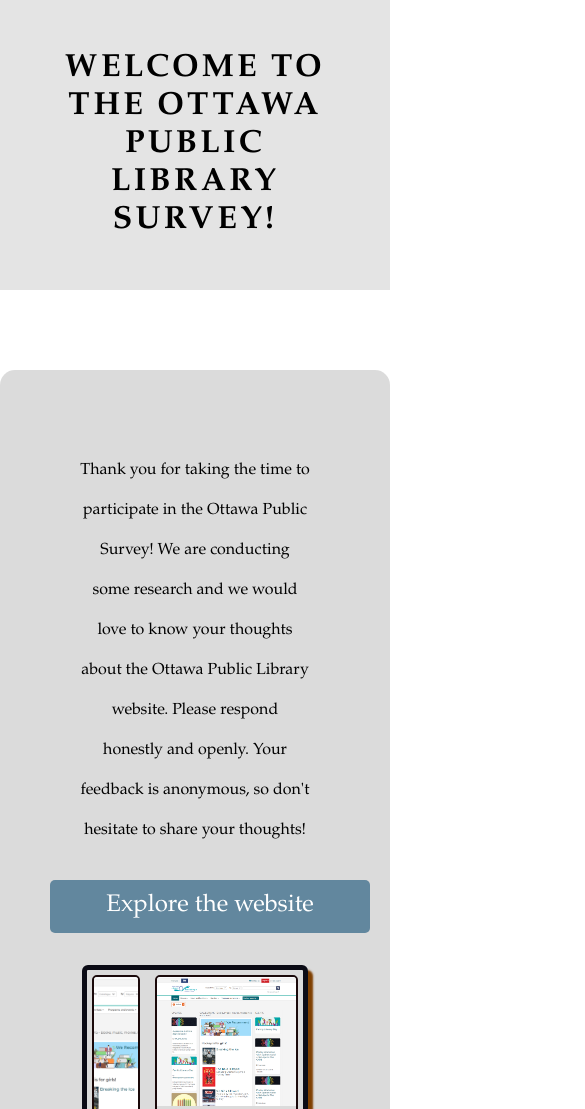
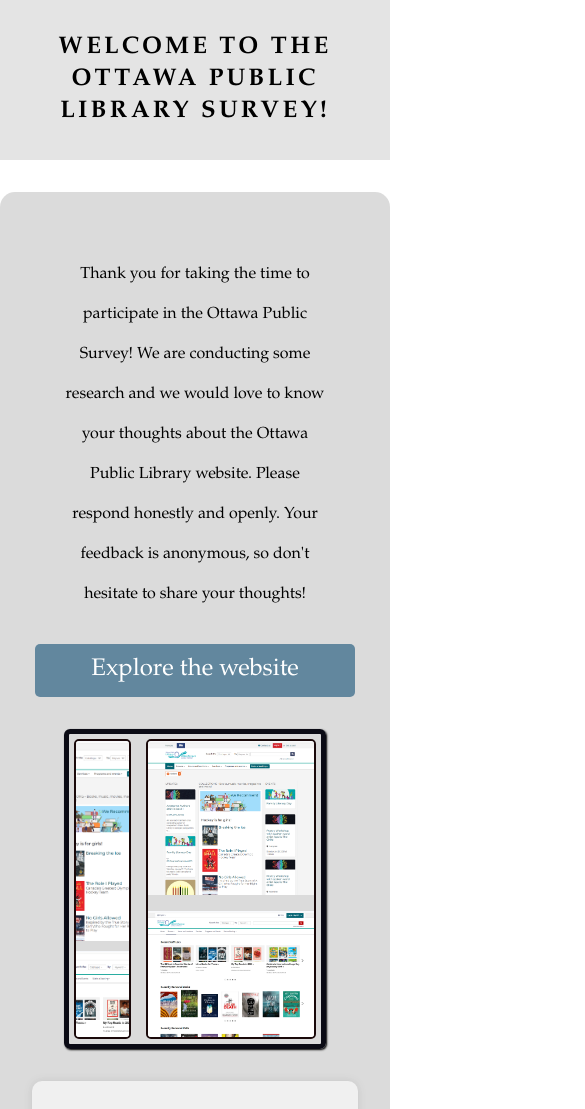
Before and after one commit to AmaniLouendriz/UI_course_labs, a plain HTML site: page lab1/index.html in a window 390 px wide. Shown: the top 1109 px of the page, 585 px wide, since content can reach past the window. Drawn offline with Linux system fonts and the light colour scheme.

Commit message:
added some responsiveness

```diff
--- a/lab1/index.html
+++ b/lab1/index.html
@@ -8,7 +8,7 @@
 </head>
 <body>
     <div class="form_bg">
-        <h1 class="title">Welcome to the Ottawa Public Library Survey!</h1>
+        <div class="title">Welcome to the Ottawa Public Library Survey!</div>
         <div class="form_text">
             <form id="OPL_form">
                 <p>Thank you for taking the time to participate in the Ottawa Public Survey! We are conducting some research and we would love to know your thoughts about the Ottawa Public Library website. Please respond honestly and openly. Your feedback is anonymous, so don't hesitate to share your thoughts!</p>
--- a/lab1/styles/index.css
+++ b/lab1/styles/index.css
@@ -8,20 +8,23 @@
     font-family:"Garamond",sans-serif;
 }
 
+/* first title styles */
 .title {
     text-align: center;
-    padding: 50px;
+    padding: 2rem;
     font-family: Futura,Garamond, sans-serif;
     text-transform: uppercase;
     background-color: rgb(210, 210, 210,0.6);
     letter-spacing: 0.2rem;
+    font-size: 2rem;
+    font-weight: bold;
+    line-height: 2rem;
 }
 
 .form_bg {
     /* initializing bg-image and bg-image-opacity variables  */
     --bg-image:url("../images/BackGroundImage.jpg");
     --bg-image-opacity:.6;
-    /* isolation: isolate; */
 }
 
 .form_bg::after {
@@ -42,9 +45,8 @@
 
 .form_text {
     background-color: rgb(210, 210, 210,0.8);
-    margin: 5rem auto;
-    align-items: center;
-    padding: 50px;
+    margin: 2rem auto;
+    padding: 2rem;
     border-radius: 15px;
     text-align: center;
     width: 70rem;
@@ -56,8 +58,9 @@
     line-height: 40px;
 }
 
+/* this btn class is used for both buttons */
+
 .btn {
-    /* border: 2px solid black; */
     padding: 12px;
     border-radius: 5px;
     background-color: rgb(98, 135, 158);
@@ -77,16 +80,10 @@
 
 .btn:hover {
     background-color: rgb(20, 51, 70) ;
-
 }
 
-/* carousel configuration */
-img {
-    display: block;
-    /* look more into max-width */
-    max-width: 100%;
-    /* border: 2px solid darkblue; */
-}
+/* carousel configuration*/
+
 
 .slider {
     border: 5px solid rgb(11, 11, 21);
@@ -96,11 +93,9 @@
     gap: 15px;
     overflow: hidden;
     height: 40rem;
-    /* width: 60rem; */
     padding: 5px;
-    box-shadow: 5px 5px 2px #7f3f00;
+    box-shadow: 1px 1px 2px;
     border-radius: 6px;
-
 }
 
 .gallery {
@@ -129,6 +124,7 @@
     overflow-x: hidden;
     border: 2px solid rgb(26, 9, 10);
     border-radius: 5px;
+    display: block;
 }
 
 .left_nav a {
@@ -156,16 +152,15 @@
   padding: 20px; /* Add padding as needed */
   box-shadow: 0 0 10px rgba(0, 0, 0, 0.1);
   text-align: left;
-
+  margin: 0 auto;
 }
 
 .question {
     padding: 1rem;
-    align-items: center;
 }
 
 
- .container {
+.container {
     display: block;
     position: relative;
     padding-left: 1rem;
@@ -206,14 +201,28 @@
 .root{
     display:flex;
     height:100%;
-    background-color: rgb(101, 164, 181);
-    z-index: 2;
-
+    background-color: rgb(20, 51, 70);
 }
 .footer{
     font-size:18px;
     margin:0 auto;
     color: #fff;
-    z-index: 3;
+}
 
+
+@media screen and (max-width: 600px) {
+    .title{
+        font-size: 1.5rem;
+    }
+    .form_text {
+        width: 30rem;
+    }
+    .slider {
+        height: 20rem;
+
+    }
+    .question textarea {
+        min-width: 10rem;
+        width: 15rem;
+    }
 }
```
